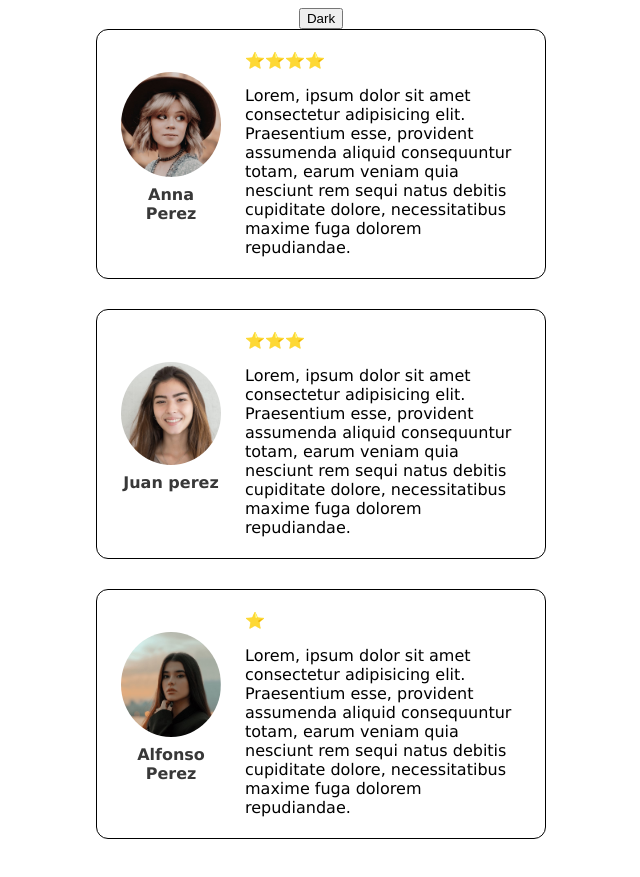
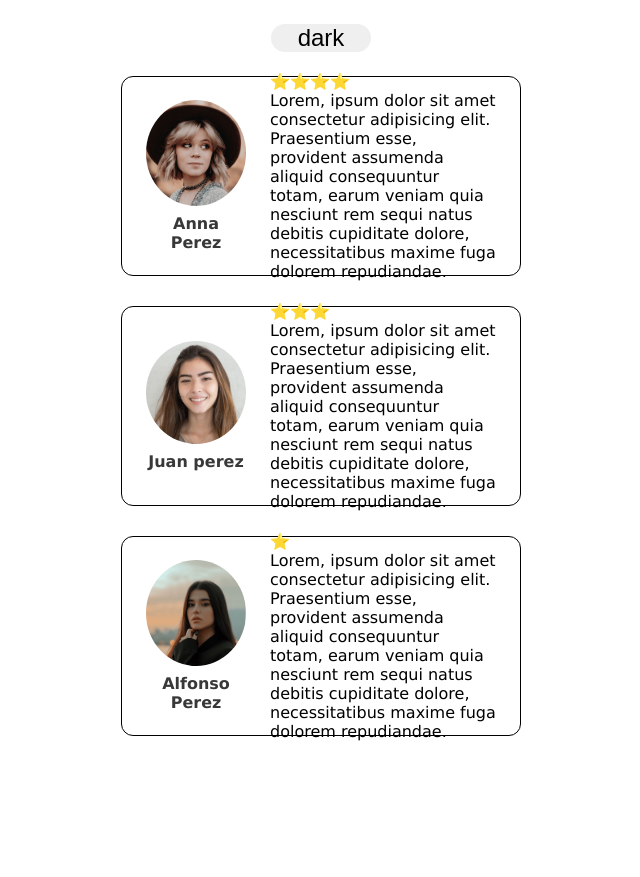
Before and after one commit to shencanet/React-App, a React (Create React App) app: page / in a window 1280 px wide. Shown: the whole page, without its empty margins (319-959 px from the left). After the commit the page ends 800 px from the top, so only its background shows below. Built offline with nearby package versions, Linux system fonts and the light colour scheme.

Commit message:
ADD: useState Dark Mode button

```diff
--- a/src/App.css
+++ b/src/App.css
@@ -7,6 +7,7 @@
     display: flex;
     flex-direction: column;
     align-items: center;
+    height: 100%;
 
 }
 
--- a/src/App.jsx
+++ b/src/App.jsx
@@ -25,7 +25,7 @@ function App() {
 
     <div className={'main-container ' + theme}>
         <Button onClickFn =  {onClickFn}
-        value = 'Dark'
+        value = {theme == 'dark' ? 'light' : 'dark' }
         />
       <Testimonial
         img={photo1}
--- /dev/null
+++ b/src/components/button.css
@@ -0,0 +1,12 @@
+button{
+margin-bottom: 24px;
+margin: 24px 0;
+font-size: 24px;
+border-radius: 16px;
+width: 100px;
+border: none;
+cursor: pointer;
+}
+button:hover{
+    background-color: azure;
+}
--- a/src/components/button.jsx
+++ b/src/components/button.jsx
@@ -1,3 +1,4 @@
+import './button.css'
 function Button({onClickFn, value}){
     return(
         <button onClick={onClickFn}>{value}</button>
--- a/src/index.css
+++ b/src/index.css
@@ -1,3 +1,11 @@
+*{
+    margin: 0;
+    padding: 0;
+    box-sizing: border-box;
+
+}
+
+
 body{
     font-family: 'Lucida Sans', 'Lucida Sans Regular', 'Lucida Grande', 'Lucida Sans Unicode', Geneva, Verdana, sans-serif;
 }
```
